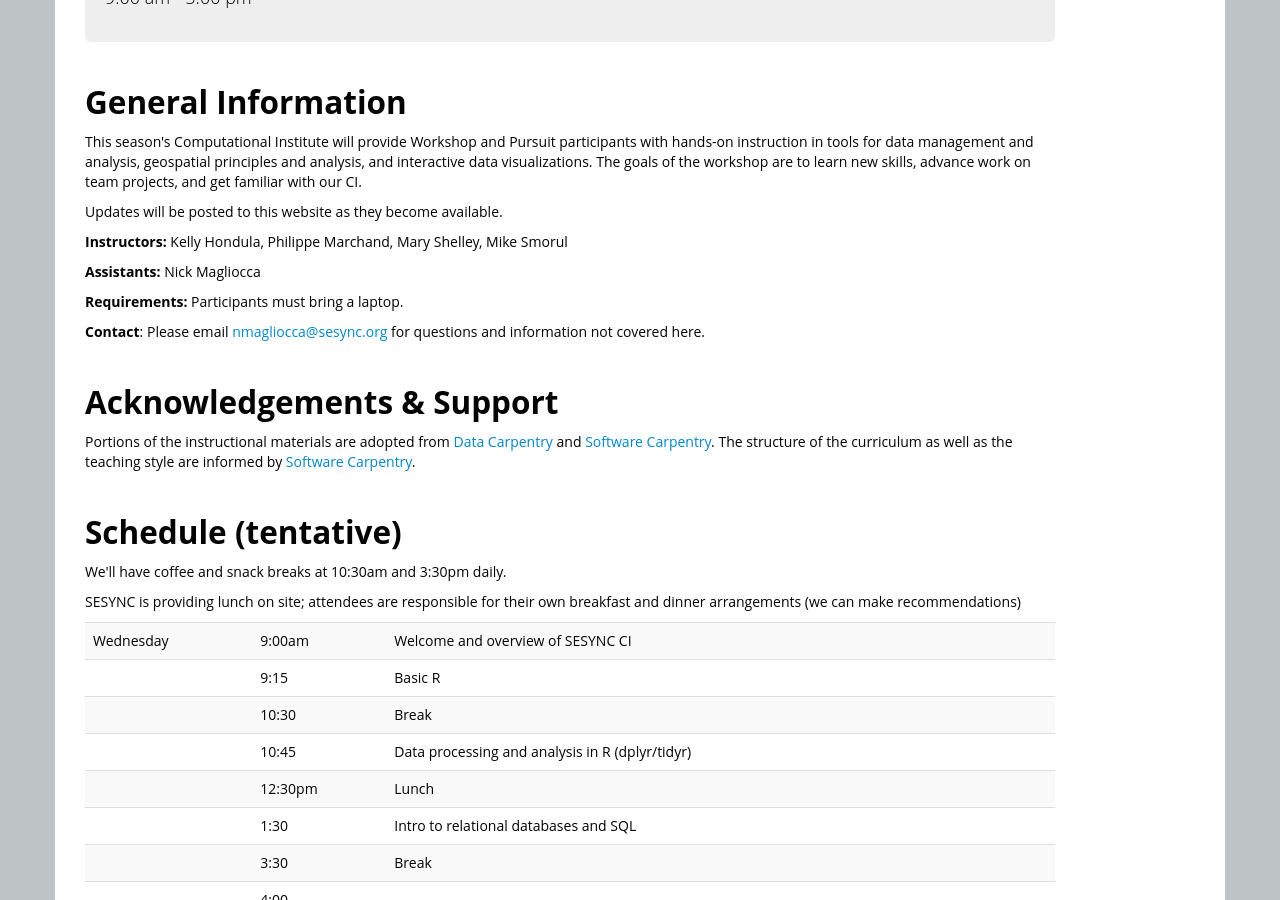
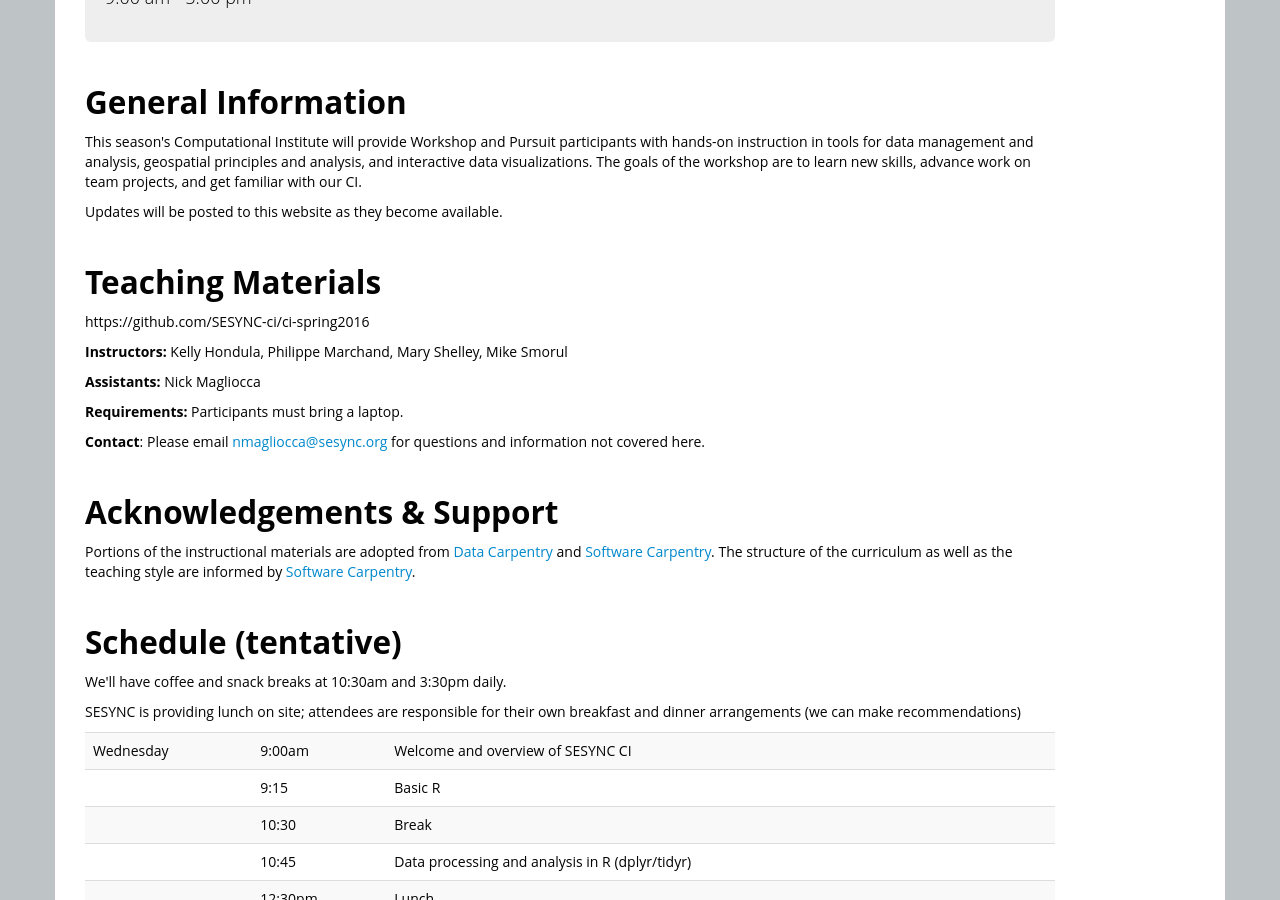
Before and after one commit to SESYNC-ci/geospatial-packages-in-R-lesson, a Jekyll site: the page built from index.html, in a window 1280 px wide and 900 px high, scrolled down 474 px. Built offline with Jekyll 4.4.1, drawn with Linux system fonts in a browser that asks for light colours; nearby versions of some CDN libraries; library files that are not in the unit come from our copies.

Commit message:
added link to course materials on github

```diff
--- a/index.html
+++ b/index.html
@@ -33,6 +33,10 @@ This season's Computational Institute will provide Workshop and Pursuit particip
 </p>
 
 <p>Updates will be posted to this website as they become available.</p>
+
+<h2>Teaching Materials</h2>
+
+<p>https://github.com/SESYNC-ci/ci-spring2016</p>
 
 <!-- This block displays the instructors' names if they are available. -->
 {% if page.instructor %}
```
